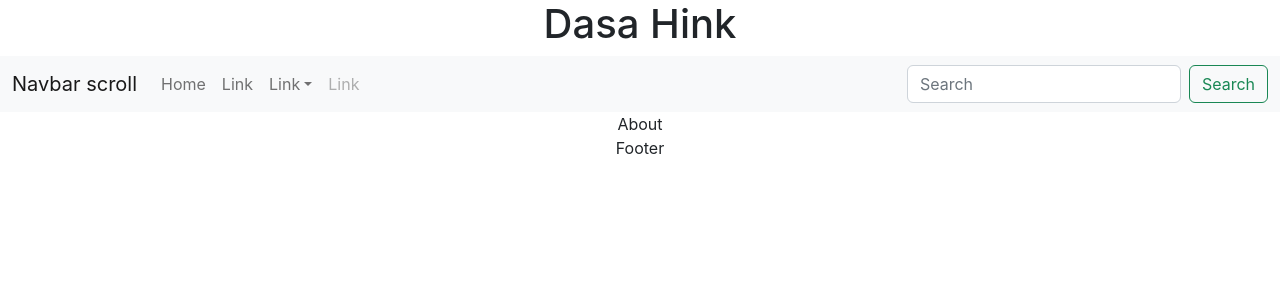
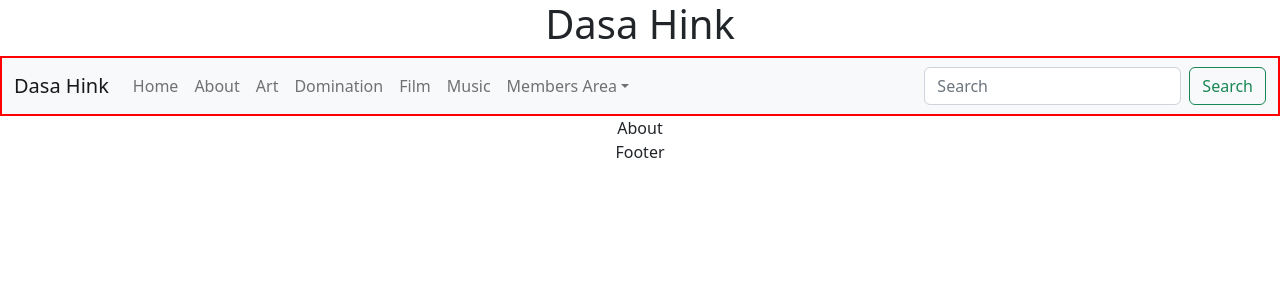
Before and after one commit to federerkristijan/dasahink, a React (Create React App) app: page /Music in a window 1280 px wide. Shown: the top 300 px of the page. Built offline with nearby package versions, Linux system fonts and the light colour scheme; the HTML template or start-up script is replaced by a standard one.

Commit message:
imported bootstrap css

```diff
--- a/src/App.css
+++ b/src/App.css
@@ -36,3 +36,7 @@
     transform: rotate(360deg);
   }
 }
+
+.App > .navbar {
+  border: 2px solid red;
+}
--- a/src/components/Navbar.jsx
+++ b/src/components/Navbar.jsx
@@ -5,11 +5,13 @@ import Nav from 'react-bootstrap/Nav';
 import Navbar from 'react-bootstrap/Navbar';
 import NavDropdown from 'react-bootstrap/NavDropdown';
 
+import 'bootstrap/dist/css/bootstrap.min.css';
+
 function NavScrollExample() {
   return (
     <Navbar bg="light" expand="lg">
       <Container fluid>
-        <Navbar.Brand href="#">Navbar scroll</Navbar.Brand>
+        <Navbar.Brand href="#">Dasa Hink</Navbar.Brand>
         <Navbar.Toggle aria-controls="navbarScroll" />
         <Navbar.Collapse id="navbarScroll">
           <Nav
@@ -18,20 +20,21 @@ function NavScrollExample() {
             navbarScroll
           >
             <Nav.Link href="#action1">Home</Nav.Link>
-            <Nav.Link href="#action2">Link</Nav.Link>
-            <NavDropdown title="Link" id="navbarScrollingDropdown">
-              <NavDropdown.Item href="#action3">Action</NavDropdown.Item>
-              <NavDropdown.Item href="#action4">
-                Another action
+            <Nav.Link href="#action2">About</Nav.Link>
+            <Nav.Link href="#action3">Art</Nav.Link>
+            <Nav.Link href="#action4">Domination</Nav.Link>
+            <Nav.Link href="#action5">Film</Nav.Link>
+            <Nav.Link href="#action6">Music</Nav.Link>
+            <NavDropdown title="Members Area" id="navbarScrollingDropdown">
+              <NavDropdown.Item href="#action7">Login</NavDropdown.Item>
+              <NavDropdown.Item href="#action8">
+                Singin
               </NavDropdown.Item>
               <NavDropdown.Divider />
-              <NavDropdown.Item href="#action5">
-                Something else here
+              <NavDropdown.Item href="#action9">
+                Logout
               </NavDropdown.Item>
             </NavDropdown>
-            <Nav.Link href="#" disabled>
-              Link
-            </Nav.Link>
           </Nav>
           <Form className="d-flex">
             <Form.Control
```
